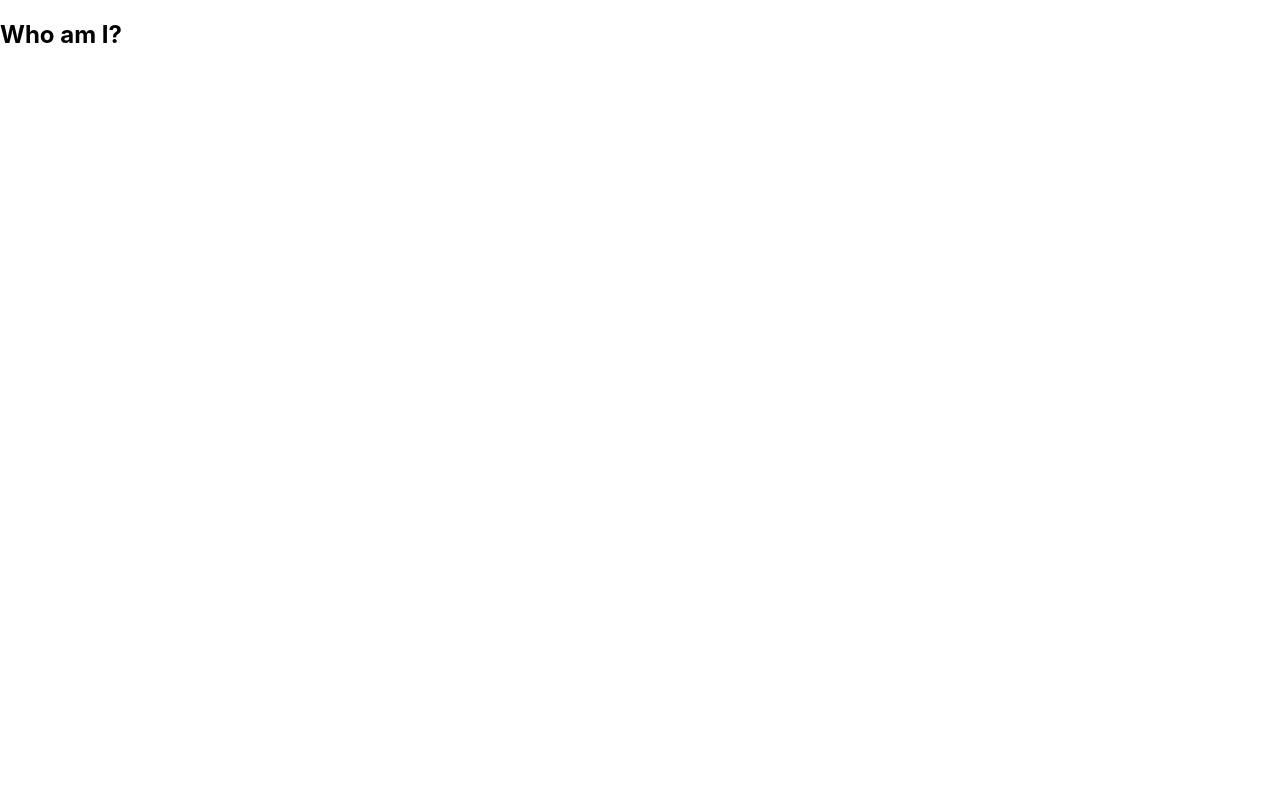
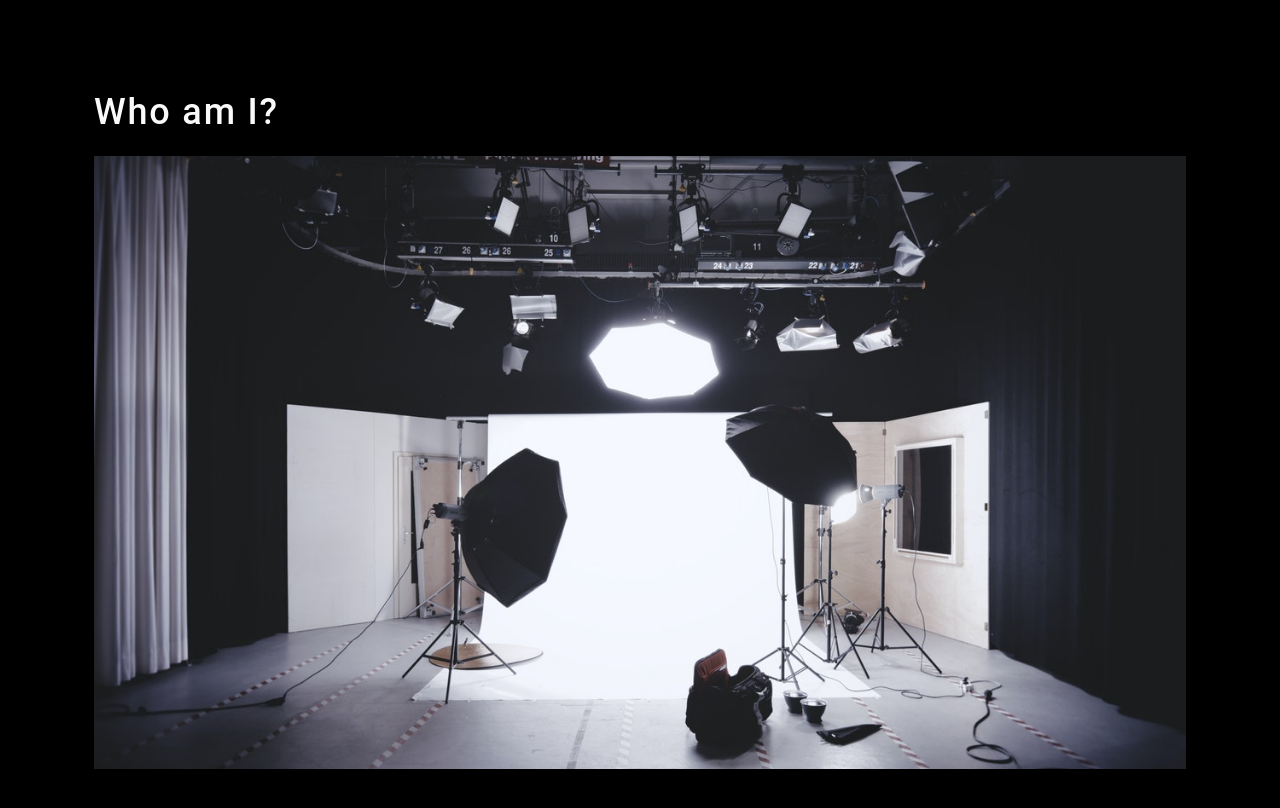
Before and after one commit to jdhawks2132/photo-portfolio, a React (Create React App) app: page / in a window 1280 px wide. Shown: the top 808 px of the page. Built offline with nearby package versions, Linux system fonts and the light colour scheme.

Commit message:
add about and styling

```diff
--- a/src/App.css
+++ /dev/null
@@ -1,38 +0,0 @@
-.App {
-  text-align: center;
-}
-
-.App-logo {
-  height: 40vmin;
-  pointer-events: none;
-}
-
-@media (prefers-reduced-motion: no-preference) {
-  .App-logo {
-    animation: App-logo-spin infinite 20s linear;
-  }
-}
-
-.App-header {
-  background-color: #282c34;
-  min-height: 100vh;
-  display: flex;
-  flex-direction: column;
-  align-items: center;
-  justify-content: center;
-  font-size: calc(10px + 2vmin);
-  color: white;
-}
-
-.App-link {
-  color: #61dafb;
-}
-
-@keyframes App-logo-spin {
-  from {
-    transform: rotate(0deg);
-  }
-  to {
-    transform: rotate(360deg);
-  }
-}
--- a/src/App.js
+++ b/src/App.js
@@ -1,12 +1,12 @@
-import './App.css';
-
 // import pages
 import About from './pages/about/About';
 
 function App() {
 	return (
 		<div>
-			<About />
+			<main>
+				<About />
+			</main>
 		</div>
 	);
 }
--- a/src/index.css
+++ b/src/index.css
@@ -1,13 +1,295 @@
+
+main {
+	margin: 0 auto;
+	max-width: 90%;
+  padding: 50px 30px;
+}
+:root {
+  --primary: #8c54ff;
+  --secondary: #F3A847;
+  --tertiary: #B12704;
+  --light: #fafafa;
+  --dark: #000000;
+  --darker: #111111;
+  --error: rgb(228, 46, 1);
+  --spacing-one: calc(1rem * 0.5);
+  --spacing-two: calc(1rem);
+  --spacing-five: calc(2.5rem);
+
+}
+
+* {
+  box-sizing: border-box;
+}
+
+html,
+body {
+  min-height: 100%;
+}
+
 body {
   margin: 0;
-  font-family: -apple-system, BlinkMacSystemFont, 'Segoe UI', 'Roboto', 'Oxygen',
-    'Ubuntu', 'Cantarell', 'Fira Sans', 'Droid Sans', 'Helvetica Neue',
-    sans-serif;
-  -webkit-font-smoothing: antialiased;
-  -moz-osx-font-smoothing: grayscale;
+  padding: 0;
+  font-weight: 600;
+  line-height: 1.5;
+  font-size: 18px;
+  letter-spacing: .1em;
+  background: var(--dark);
+  color: var(--light);
+  font-family: 'Poiret One', cursive;
+
 }
 
-code {
-  font-family: source-code-pro, Menlo, Monaco, Consolas, 'Courier New',
-    monospace;
+h1,
+h2,
+h3,
+h4,
+h5,
+h6 {
+  font-family: 'Roboto', sans-serif;
+  font-weight: 500;
+  margin: 5px 0;
+  line-height: 1.25;
 }
+
+h1 {
+  font-size: 2.25rem;
+}
+
+h2 {
+  font-size: 2rem;
+}
+
+h3 {
+  font-size: 1.75rem;
+}
+
+h4 {
+  font-size: 1.5rem;
+}
+
+h5 {
+  font-size: 1.25rem;
+}
+
+h6 {
+  font-size: 1rem;
+}
+
+p {
+  font-size: 1.1rem;
+  margin-top: 0;
+}
+
+a {
+  color: var(--tertiary);
+  text-decoration: none;
+  font-weight: bold;
+}
+
+a:hover {
+  text-decoration: underline;
+}
+
+header {
+  background: var(--dark);
+}
+
+header a {
+  color: var(--light);
+}
+
+button {
+  font-size: 1rem;
+  text-decoration: none;
+  padding: 0.25rem 1rem;
+  border-radius: .5rem;
+  border: none;
+  outline: none;
+  cursor: pointer;
+  margin: 0 1px;
+  background-color: var(--secondary);
+}
+
+button:hover {
+  opacity: .8;
+}
+
+button[disabled] {
+  cursor: default;
+  opacity: .8;
+}
+
+img {
+  max-width: 100%;
+}
+
+span[role="img"] {
+  cursor: default;
+}
+
+form {
+  width: 40%;
+}
+
+input {
+  font-size: 1rem;
+  padding: 0.25rem;
+  border: 1px solid var(--dark);
+  outline: none;
+  border-radius: 3px;
+  transition: box-shadow 0.2s;
+}
+
+input:focus {
+  border: 1px solid var(--secondary);
+  box-shadow: 0 0 .25rem rgba(0, 0, 0, .5);
+}
+
+li {
+  list-style: none;
+}
+
+nav a:hover {
+  text-decoration: none;
+}
+
+nav  li {
+  cursor: pointer;
+}
+
+textarea {
+	width: 600px;
+	height: 120px;
+	border: 3px solid #cccccc;
+	padding: 5px;
+}
+
+.container {
+  width: 85%;
+  max-width: 1200px;
+  margin-left: auto;
+  margin-right: auto;
+}
+
+.flex-row {
+  display: flex;
+  flex-wrap: wrap;
+}
+
+.space-between {
+  justify-content: space-between;
+}
+
+.flex-end {
+  justify-content: flex-end;
+}
+
+.mx-1 {
+  margin-right: var(--spacing-one);
+  margin-left: var(--spacing-one);
+}
+
+.mx-2 {
+  margin-right: var(--spacing-two);
+  margin-left: var(--spacing-two);
+}
+
+.my-1 {
+  margin-top: var(--spacing-one);
+  margin-bottom: var(--spacing-one);
+}
+
+.my-2 {
+  margin-top: var(--spacing-two);
+  margin-bottom: var(--spacing-two);
+}
+
+.my-5 {
+  margin-top: var(--spacing-five);
+  margin-bottom: var(--spacing-five);
+}
+
+.px-1 {
+  padding-right: var(--spacing-one);
+  padding-left: var(--spacing-one);
+}
+
+.px-2 {
+  padding-right: var(--spacing-two);
+  padding-left: var(--spacing-two);
+}
+
+.py-1 {
+  padding-top: var(--spacing-one);
+  padding-bottom: var(--spacing-one);
+}
+
+.py-2 {
+  padding-top: var(--spacing-two);
+  padding-bottom: var(--spacing-two);
+}
+
+.card {
+  width: 25%;
+  text-align: center;
+}
+
+.img-thumbnail {
+  width: auto;
+  height: 300px;
+  margin-bottom: 50px;
+  cursor: pointer;
+}
+
+.modalBackdrop {
+	background: rgba(0, 0, 0, .65);
+	bottom: 0;
+	left: 0;
+	overflow: auto;
+	position: fixed;
+	right: 0;
+	top: 0;
+	z-index: 1;
+}
+
+.modalContainer {
+	background: var(--darker);
+	border-radius: 5px;
+	max-width: 100%;
+	margin: 50px auto;
+	padding: 15px;
+	width: 960px;
+}
+
+.modalTitle {
+	font-size: 18px;
+	font-weight: 600;
+	margin-bottom: 25px;
+}
+
+button {
+	background: var(--primary);
+	border: 0;
+	border-radius: 5px;
+	color: #fff;
+	cursor: pointer;
+	font-size: 16px;
+	font-weight: 600;
+	margin-bottom: 30px;
+	padding: 10px 15px;
+}
+
+a {
+	border-radius: 5px;
+	color: var(--primary);
+	font-weight: 600;
+	padding: 2px 4px;
+	margin-left: -2px;
+	margin-right: -2px;
+
+}
+
+.navActive {
+  color: var(--secondary);
+}
--- a/src/pages/about/About.js
+++ b/src/pages/about/About.js
@@ -1,9 +1,17 @@
 import React from 'react';
+
+import coverImage from '../../assets/cover/cover-image.jpg';
 
 const About = () => {
 	return (
-		<section>
+		<section className='my-5'>
 			<h1 id='about'>Who am I?</h1>
+			<img
+				src={coverImage}
+				className='my-2'
+				style={{ width: '100%' }}
+				alt='cover'
+			/>
 		</section>
 	);
 };
```
